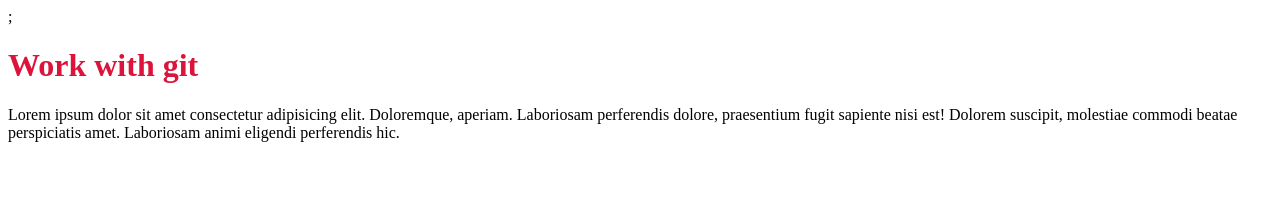
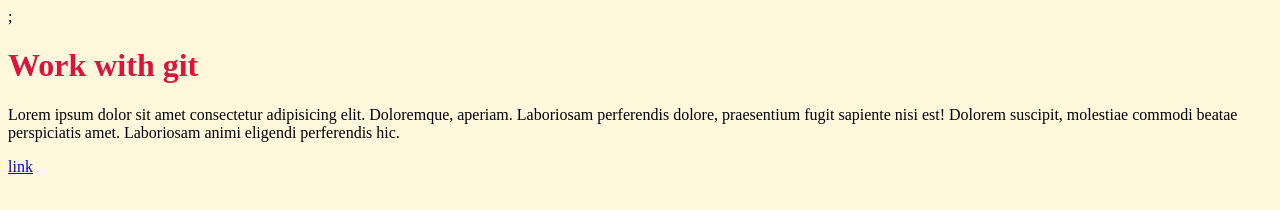
Before and after one commit to AsyaKuznetsova/test, a plain HTML site: page index.html in a window 1280 px wide. Drawn offline with Linux system fonts and the light colour scheme.

Commit message:
add link

```diff
--- a/css/style.css
+++ b/css/style.css
@@ -1,3 +1,6 @@
 h1{
     color: crimson;
 }
+body{
+    background-color: cornsilk;
+}
--- a/index.html
+++ b/index.html
@@ -14,6 +14,7 @@
     <p>Lorem ipsum dolor sit amet consectetur adipisicing elit. Doloremque, aperiam. Laboriosam perferendis dolore,
         praesentium fugit sapiente nisi est! Dolorem suscipit, molestiae commodi beatae perspiciatis amet. Laboriosam
         animi eligendi perferendis hic.</p>
+        <a href="#">link</a>
 </body>
 
 </html>
```
